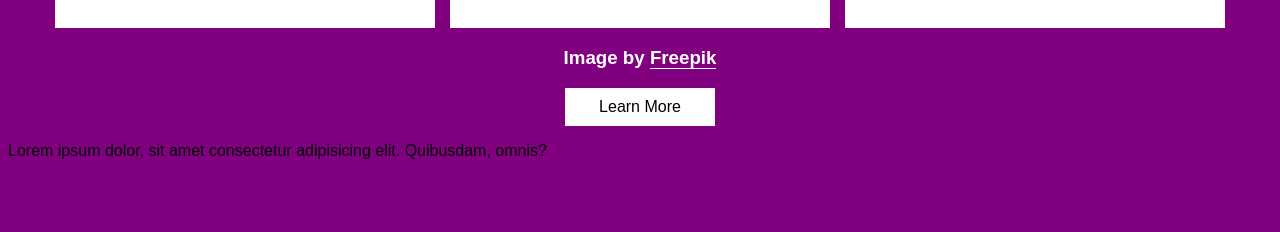
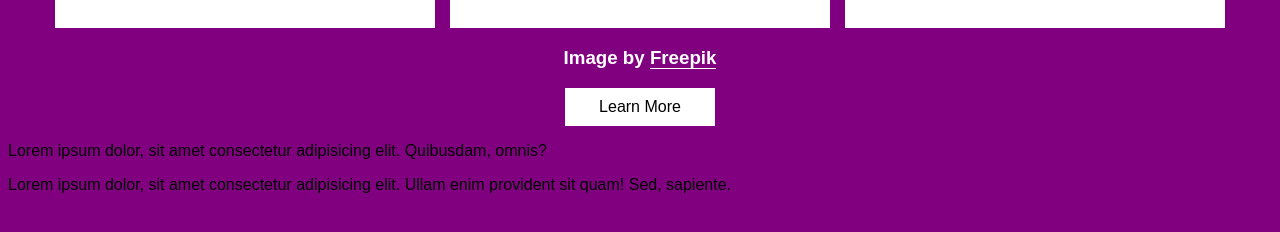
Before and after one commit to saxpsalmist/phoenix_media_pro_glory, a plain HTML site: page index.html in a window 1280 px wide. Shown: the part 450-682 px from the top of the page. Drawn offline with Linux system fonts and the light colour scheme.

Commit message:
added a secodn paragraph

```diff
--- a/index.html
+++ b/index.html
@@ -40,6 +40,7 @@
     <a href="#" class="btn">Learn More</a>
     <div>
         <p>Lorem ipsum dolor, sit amet consectetur adipisicing elit. Quibusdam, omnis?</p>
+        <p>Lorem ipsum dolor, sit amet consectetur adipisicing elit. Ullam enim provident sit quam! Sed, sapiente.</p>
     </div>
 
 </body>
```
